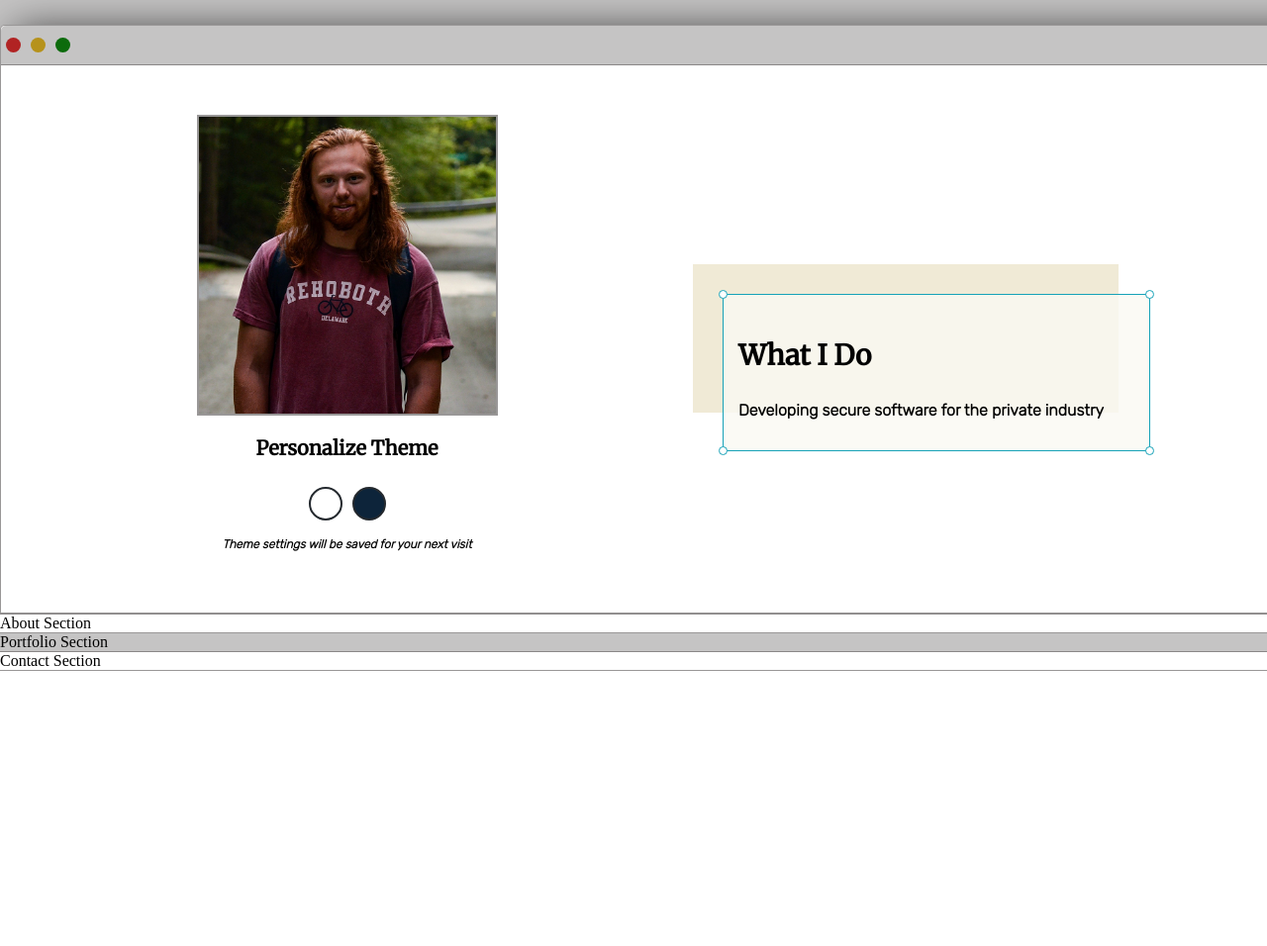
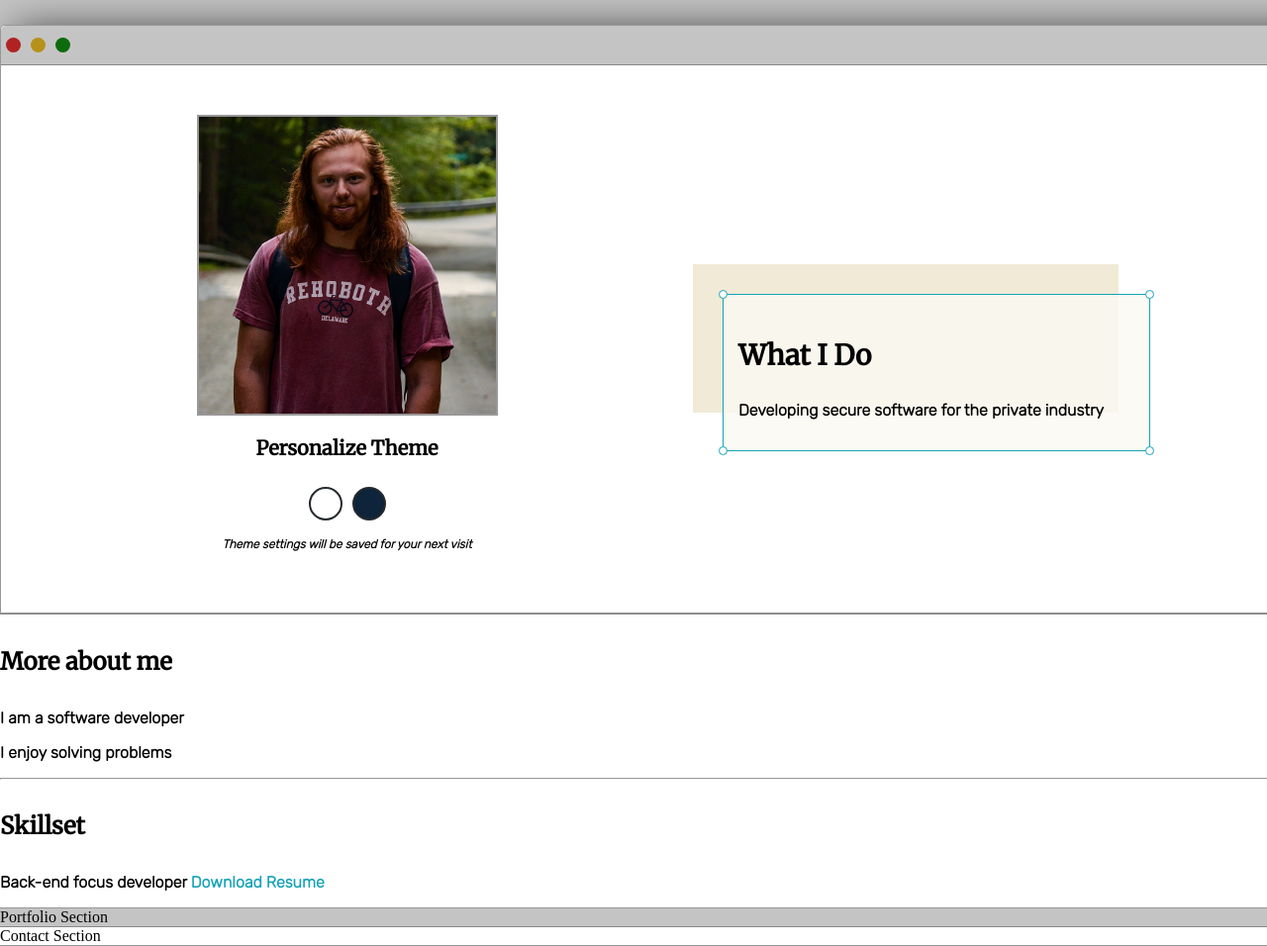
Before and after one commit to msanto7/portfolio-site, a plain HTML site: page index.html in a window 1280 px wide. Shown: the part 138-1094 px from the top of the page at 99% size. Before the commit the page ends 816 px from the top, so only its background shows below. Drawn offline with Linux system fonts and the light colour scheme.

Commit message:
adding resume and about section

```diff
--- a/index.html
+++ b/index.html
@@ -64,7 +64,25 @@
 
         <section class="s2">
             <div class="main-container">
-                About Section
+                <div class=""about-wrapper>
+                    <div class = "about-me">
+                        <h4>More about me</h4>
+
+                        <p>I am a software developer</p>
+
+                        <p>I enjoy solving problems</p>
+                    </div>
+
+                    <hr>
+
+                    <h4>Skillset</h4>
+
+                    <p>Back-end focus developer <a target="_blank" href="Santoro-Resume.pdf">Download Resume</a></p>
+
+                    <div class = "social-links">
+
+                    </div>
+                </div>
             </div>
         </section>
 
```
Also changed, not shown: 1 other file.
